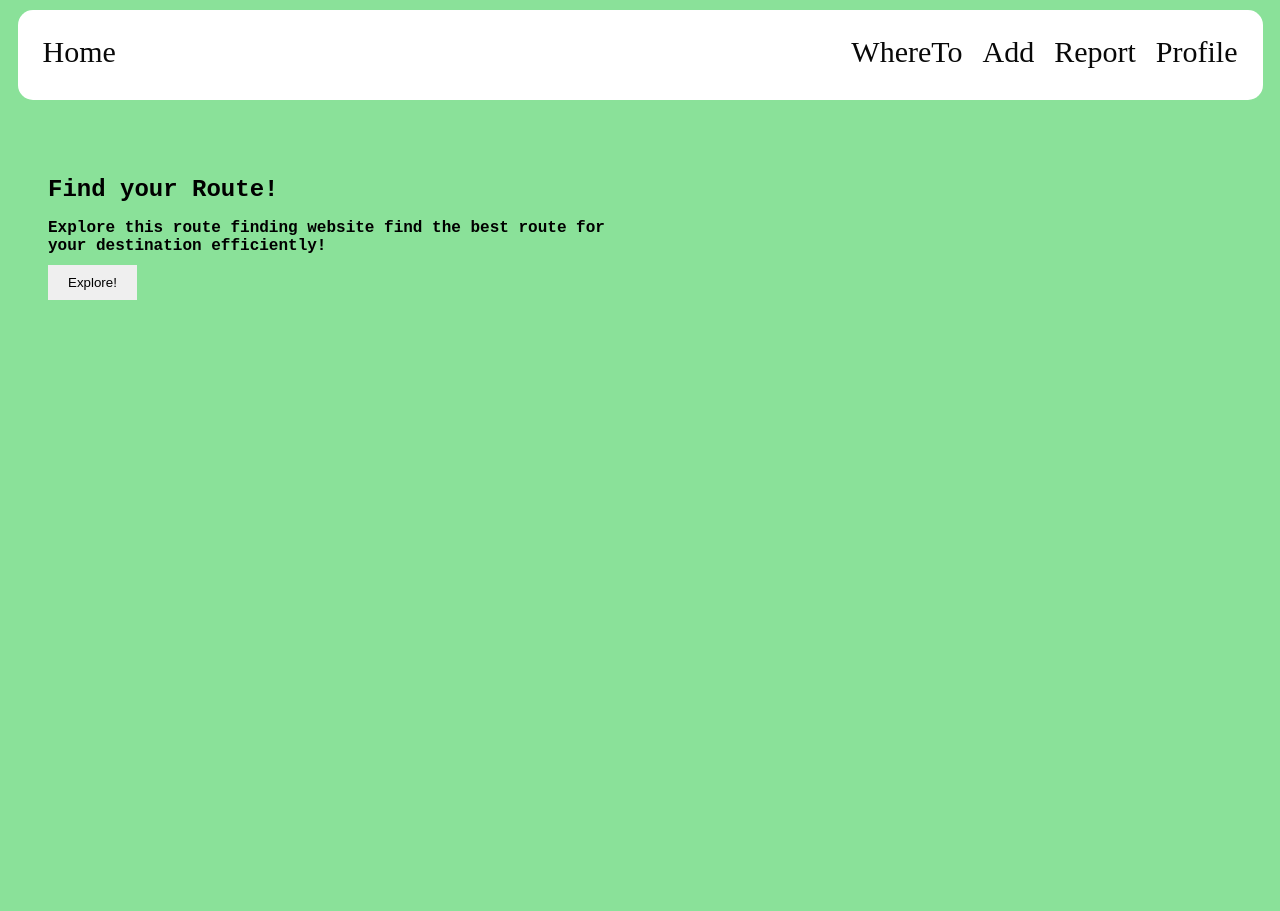
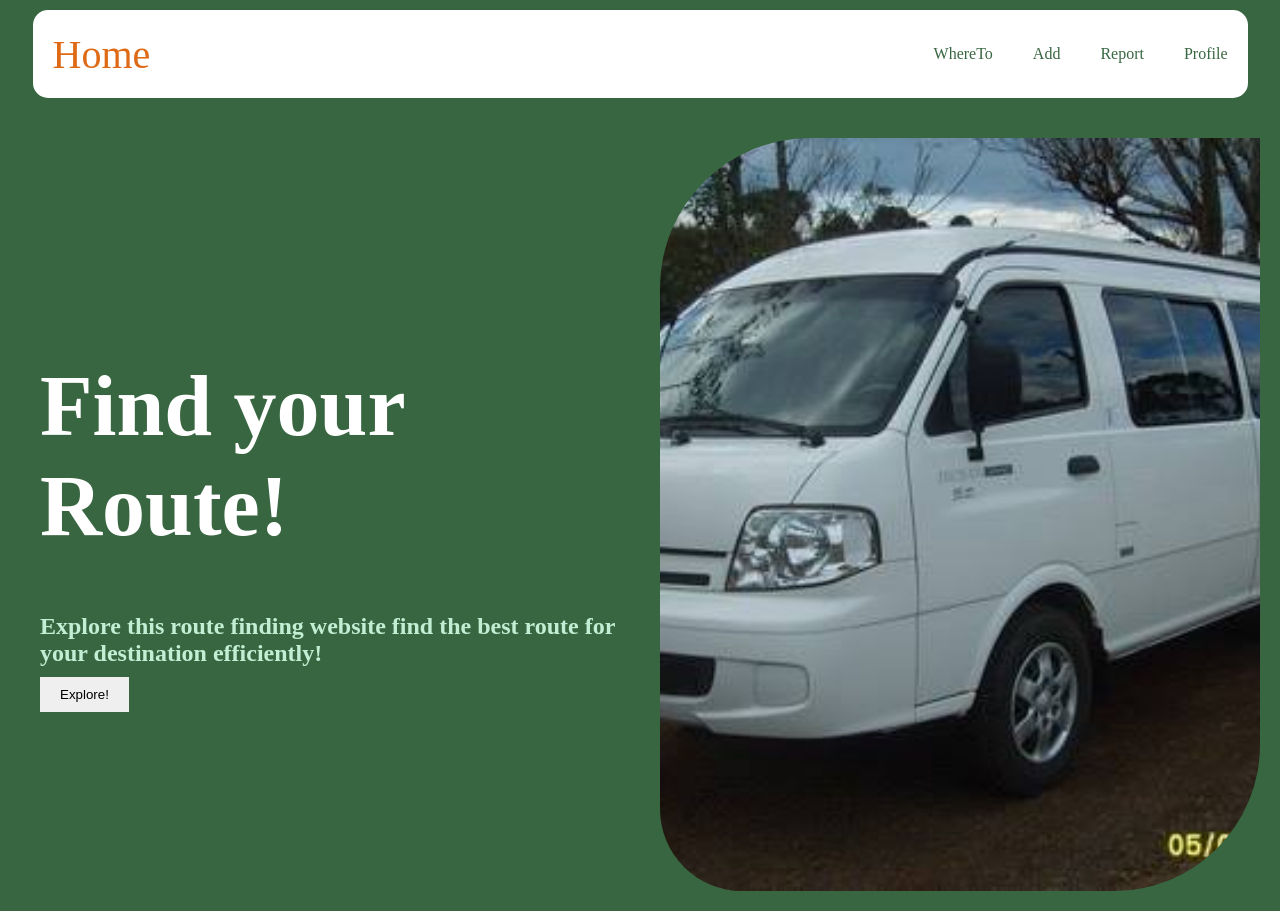
Before and after one commit to Zhraa-Qassem/booking-system, a React (Create React App) app: page / in a window 1280 px wide. Before the commit the page ends 800 px from the top, so only its background shows below. Built offline with nearby package versions, Linux system fonts and the light colour scheme.

Commit message:
make header file and function

```diff
--- a/src/App.css
+++ b/src/App.css
@@ -1,57 +1,74 @@
 body {
-  background-color: rgb(138, 225, 153);
+  margin: 0;
+  padding: 0;
+  background-color: #386641;
 }
-.home{
-font-family: 'Courier New', Courier, monospace;
+
+.home {
+  background-color: #386641;
 }
+
 .navBar {
   align-self: center;
   margin: auto;
   margin-top: 10px;
-  height: 60px;
-  padding: 15px;
+  height: 88px;
+  width: 1215px;
+  border-radius: 15px;
   display: flex;
   justify-content: space-between;
   flex-direction: row;
-  width: 1215px;
- height: 88;
   background-color: white;
   box-shadow: rgb(0, 0, 0);
   margin-bottom: 20px;
-  border-radius: 15px;
-
+  align-items: center;
+  justify-items: center;
 }
 
+
 .nav-elm {
-  color: rgb(9, 9, 9);
   text-decoration: none;
-  font-size: 30px;
   display: inline-flex;
-  padding: 10px;
-  display: inline-flex;
+  padding: 20px;
+  color: #386641;
+  justify-self: center;
 }
 
 
 
+#icone {
+  color: #DE6A16;
+  font-size: 40px;
+}
+
 .header {
+
   display: flex;
   justify-content: space-between;
   align-items: center;
   padding: 20px;
+  background-color: #386641;
+
 }
 
 .left {
   flex: 1;
   padding: 20px;
+ width: 562px;
+ height: 432.48px;
 }
 
 .left h1 {
-  font-size: 24px;
+  font-size: 86px;
+  font-weight: bold;
+  color: rgb(255, 255, 255);
 }
 
 .left h3 {
-  font-size: 16px;
+  font-size: 24px;
   margin-bottom: 10px;
+  font-weight: 600;
+  color: #C2EFD4;
 }
 
 .left button {
@@ -64,9 +81,19 @@ font-family: 'Courier New', Courier, monospace;
 .right {
   flex: 1;
   text-align: center;
+  width: 704px;
+  height: 753px;
+  border-top-left-radius: 150px;
+  border-top-right-radius: 0;
+  border-bottom-left-radius: 82px;
+  border-bottom-right-radius: 146px;
+  overflow: hidden;
 }
 
+
 .right img {
-  max-width: 100%;
-  height: auto;
+  object-fit: cover;
+  width: 100%;
+  height: 100%;
+
 }
--- a/src/App.js
+++ b/src/App.js
@@ -1,6 +1,5 @@
 import './App.css'
 import { Route,Routes } from 'react-router-dom';
-import NavBar from './component/NavBar'
 import Home from './pages/Home.jsx'
 import Profile from './pages/Profile';
 import WhereTo from './pages/WhereTo';
@@ -10,7 +9,7 @@ import Report from './pages/Report'
 function App() {
   return (
     <div className="app">
-    <NavBar/>
+
 
 
       <div>
--- a/src/component/NavBar.jsx
+++ b/src/component/NavBar.jsx
@@ -10,14 +10,11 @@ const Navbar = () => {
 
 
                 <div>
-                    <Link className='nav-elm ' to="/" >Home</Link>
+                    <Link className='nav-elm ' id='icone' to="/" >Home</Link>
 
                     </div>
                     <div>
                     <Link className='nav-elm' to="/WhereTo">WhereTo</Link>
-
-
-
                     <Link className='nav-elm' to="/Add">Add</Link>
                     <Link className='nav-elm' to="/Report">Report</Link>
                     <Link className='nav-elm' to="/Profile">Profile</Link>
--- /dev/null
+++ b/src/pages/Header.jsx
@@ -0,0 +1,31 @@
+import React from 'react'
+import white from '../assets/white.jpg'
+import '../App.css'
+function Header() {
+  return (
+    <div>
+    <div className="header">
+    <div className="left">
+      <div className='hh1'>
+        <h1>Find your Route!</h1>
+      </div>
+      <div>
+      <div className='hh3'>
+        <h3>
+          Explore this route finding website
+          find the best route for your destination efficiently!
+        </h3></div>
+        <button>
+          Explore!
+        </button>
+      </div>
+    </div>
+    <div className="right">
+      <img src= {white} alt='' />
+    </div>
+  </div>
+    </div>
+  )
+}
+
+export default Header
--- a/src/pages/Home.jsx
+++ b/src/pages/Home.jsx
@@ -1,28 +1,12 @@
 import React from 'react';
-
+import Navbar from '../component/NavBar';
+import Header from './Header';
+import '../App.css'
 function Home() {
   return (
     <div className='home'>
-
-      <div className="header">
-        <div className="left">
-          <div>
-            <h1>Find your Route!</h1>
-          </div>
-          <div>
-            <h3>
-              Explore this route finding website
-              find the best route for your destination efficiently!
-            </h3>
-            <button>
-              Explore!
-            </button>
-          </div>
-        </div>
-        <div className="right">
-          <img src='' alt='' />
-        </div>
-      </div>
+    <Navbar/>
+    <Header/>
     </div>
   );
 }
```
Also changed, not shown: src/pages/About.jsx (added).
